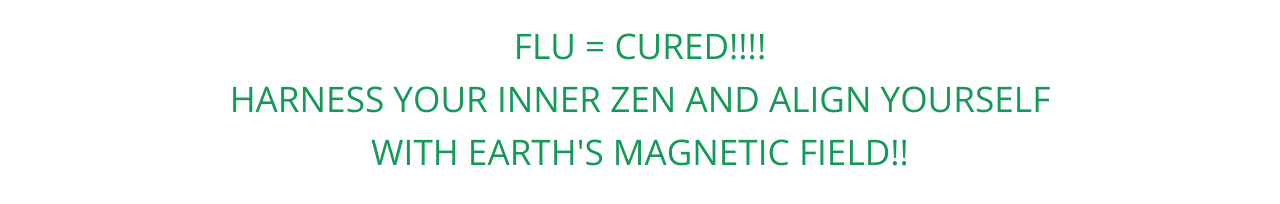
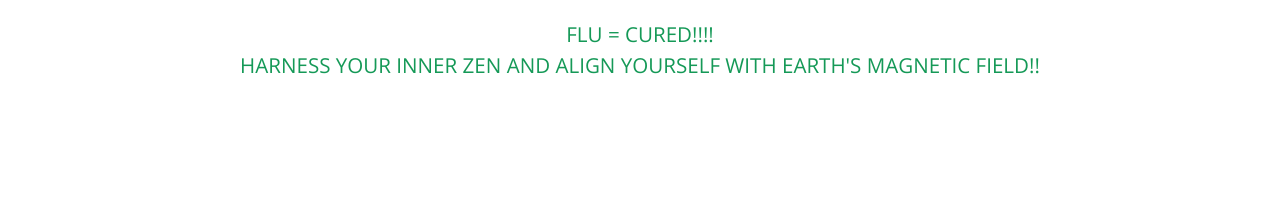
Before and after one commit to GlobalDairy/mvlamun.org, a plain HTML site: page index.html in a window 1280 px wide. Shown: the part 660-864 px from the top of the page. After the commit the page ends 800 px from the top, so only its background shows below. Drawn offline with nearby package versions, Linux system fonts and the light colour scheme.

Commit message:
smaller claims

```diff
--- a/index.html
+++ b/index.html
@@ -19,7 +19,7 @@
     <section class="main-content" style="text-align: center;">
         <h1>SEE LOOK</h1>
         <img src="http://dailymegabyte.com/wp-content/uploads/2015/04/onion-hand-8525.jpg">
-        <h1>FLU = CURED!!!!<br>HARNESS YOUR INNER ZEN AND ALIGN YOURSELF WITH EARTH'S MAGNETIC FIELD!!</h1>
+        <h3>FLU = CURED!!!!<br>HARNESS YOUR INNER ZEN AND ALIGN YOURSELF WITH EARTH'S MAGNETIC FIELD!!</h3>
         <!-- <footer class="site-footer">
         <span class="site-footer-owner"><a href="https://github.com/GlobalDairy/mvlamun.org">MVLAMUN 2016</a> is maintained by <a href="https://github.com/GlobalDairy">GlobalDairy</a>.</span>
 
```
